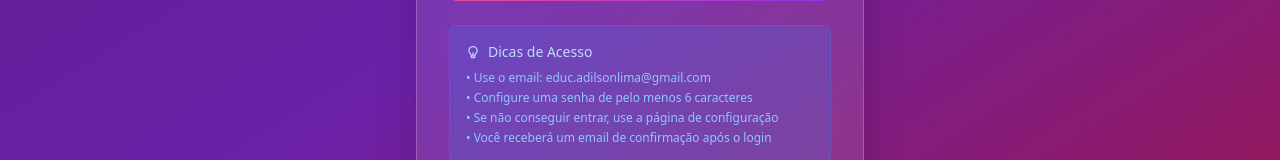
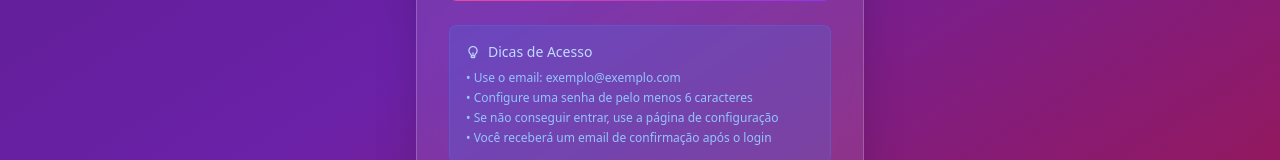
Before and after one commit to adilson2010/project-radio-mobile, a React (Vite) app: page /admin/login in a window 1280 px wide. Shown: the part 480-640 px from the top of the page. Built offline with nearby package versions, Linux system fonts and the light colour scheme; no server answers.

Commit message:
texto exemplo email

```diff
--- a/src/pages/admin/login/page.tsx
+++ b/src/pages/admin/login/page.tsx
@@ -269,7 +269,7 @@ export default function AdminLogin() {
               Dicas de Acesso
             </h3>
             <ul className="text-xs text-blue-300 space-y-1">
-              <li>• Use o email: educ.adilsonlima@gmail.com</li>
+              <li>• Use o email: exemplo@exemplo.com</li>
               <li>• Configure uma senha de pelo menos 6 caracteres</li>
               <li>• Se não conseguir entrar, use a página de configuração</li>
               <li>• Você receberá um email de confirmação após o login</li>
```
